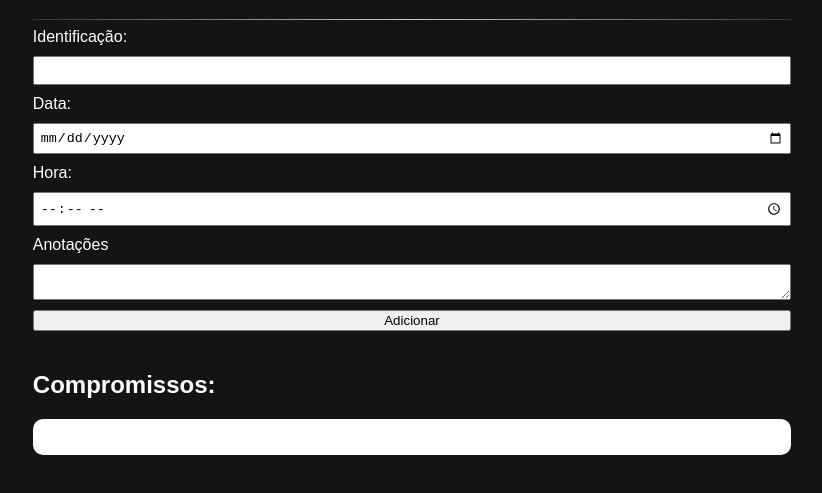
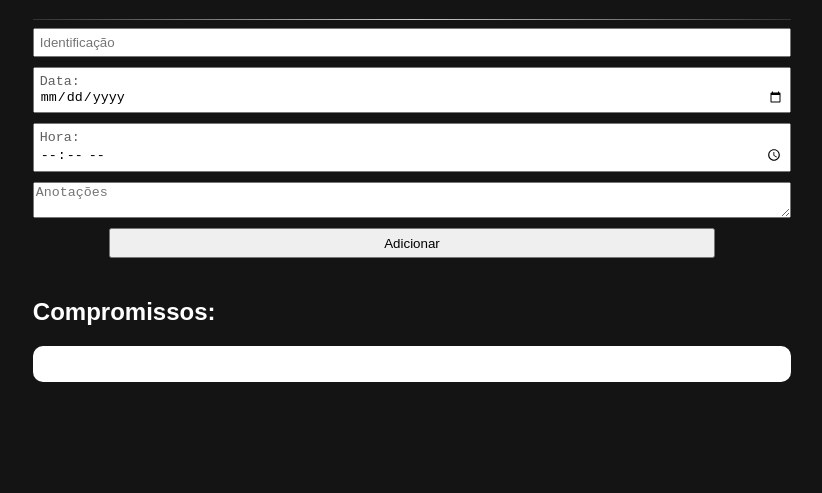
Before and after one commit to RobsonMCambraia/agendaCompromissos, a plain HTML site: page index.html in a window 1280 px wide. Shown: the part 99-592 px from the top of the page, without its empty margins (228-1050 px from the left). Drawn offline with Linux system fonts and the light colour scheme.

Commit message:
"config.  de estilização"

```diff
--- a/index.html
+++ b/index.html
@@ -12,16 +12,12 @@
         <h1 id="titulo">Agendar compromisso</h1>
         <hr>
         <div class="form-container">
-            <label>Identificação:</label>
-            <input type="text" id="name">
-            <label>Data:</label>
-            <input type="date" id="date">
-            <label>Hora:</label>
-            <input type="time" id="time">
-            <label>Anotações</label>
-            <textarea name="notes" id="notes" cols="30" rows="2"></textarea>
+            <input type="text" id="name" placeholder="Identificação">
+            <input type="date" id="date" placeholder="Data:">
+            <input type="time" id="time" placeholder="Hora:">
+            <textarea name="notes" id="notes" cols="30" rows="2" placeholder="Anotações"></textarea>
 
-            <button onclick="addAppointment()">Adicionar</button>
+            <button id="enviar" onclick="addAppointment()">Adicionar</button>
         </div>
         <h2>Compromissos:</h2>
         <div class="compromissos">
--- a/style.css
+++ b/style.css
@@ -26,7 +26,10 @@ hr {
     border-radius: 10px;
     word-wrap: break-word;
 }
-
+.compromissos ul > li {
+    width: 90%;
+    margin: auto;
+}
 label, input, textarea {
     margin-bottom: 10px;
 }
@@ -53,3 +56,19 @@ input {
         opacity: 0;
     }
 }
+input[type="date"]::before,
+input[type="time"]::before {
+    content: attr(placeholder);
+    color: rgba(0, 0, 0, 0.63);
+    position: relative;
+    display: block;
+    width: 5%;
+    text-align: left;
+    pointer-events: none;
+}
+
+#enviar {
+    width: 80%;
+    height: 30px;
+    margin: auto;
+}
```
